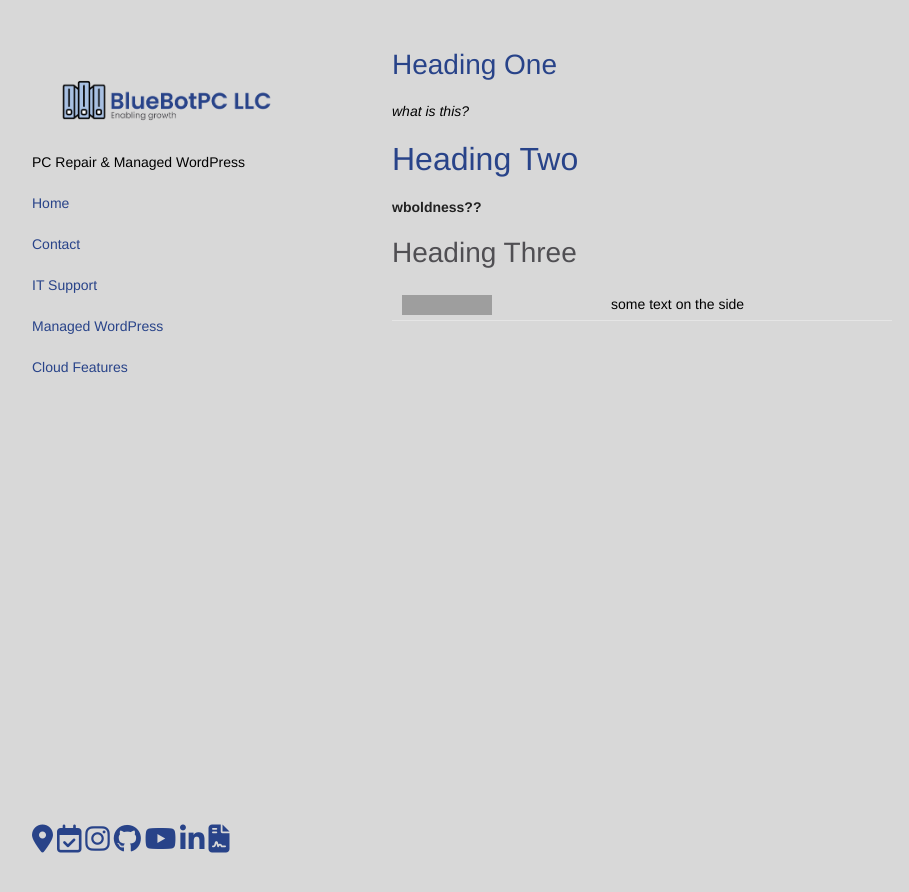
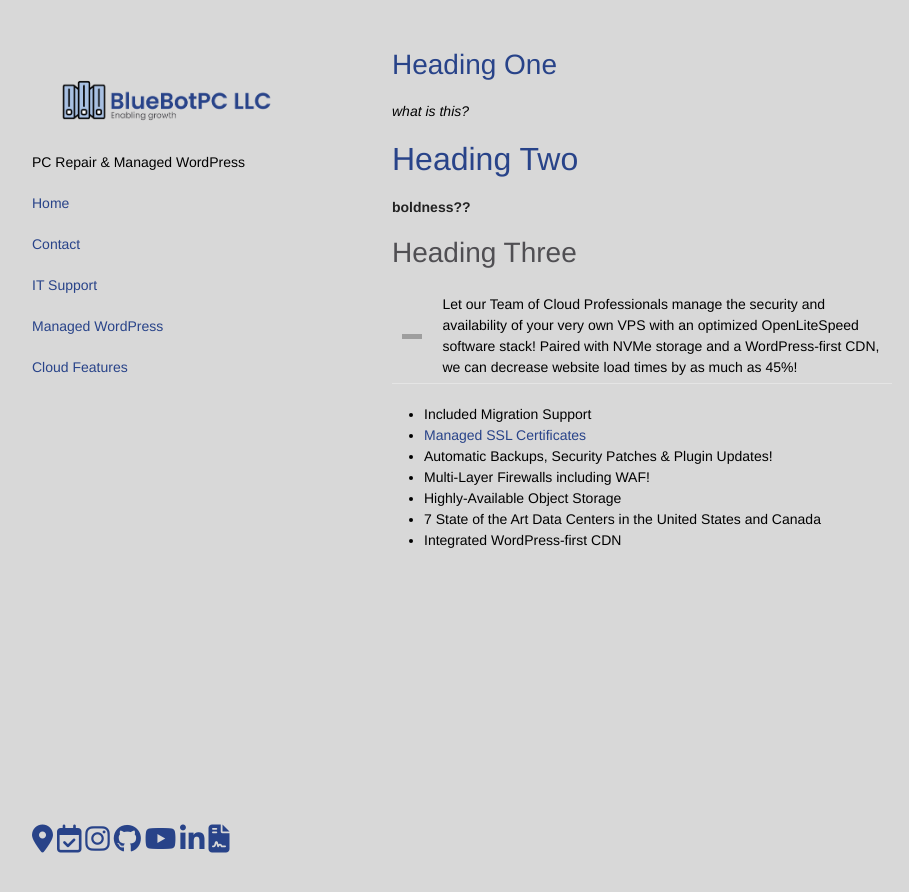
Before and after one commit to GoobyFRS/bluebotpc-web, a Jekyll site: the page built from pages/kb/test.md, in a window 1280 px wide. Shown: the top 892 px of the page, without its empty margins (178-1087 px from the left). Built offline with Jekyll 4.4.1, drawn with Linux system fonts in a browser that asks for light colours; nearby versions of some CDN libraries; our own code applies the rules of GitHub Pages for plain Markdown files; grey boxes are pictures that could not be loaded.

Commit message:
Update test.md
first test page looked good with the icon next to the next. Now trying to add in a long desc. to see if it still look okay.

```diff
--- a/pages/kb/test.md
+++ b/pages/kb/test.md
@@ -8,8 +8,16 @@ _what is this?_
 
 ## Heading Two
 
-**wboldness??**
+**boldness??**
 
 ### Heading Three
 
-| ![Linode Solutions Partner](https://gooby-s3.us-southeast-1.linodeobjects.com/linodeSolutionsPartnerBadge.png) | some text on the side |
+| ![Linode Solutions Partner](https://gooby-s3.us-southeast-1.linodeobjects.com/linodeSolutionsPartnerBadge.png) | Let our Team of Cloud Professionals manage the security and availability of your very own VPS with an optimized OpenLiteSpeed software stack! Paired with NVMe storage and a WordPress-first CDN, we can decrease website load times by as much as 45%! |
+
+- Included Migration Support
+- [Managed SSL Certificates](https://www.letsencrypt.org/)
+- Automatic Backups, Security Patches & Plugin Updates!
+- Multi-Layer Firewalls including WAF!
+- Highly-Available Object Storage
+- 7 State of the Art Data Centers in the United States and Canada
+- Integrated WordPress-first CDN
```
